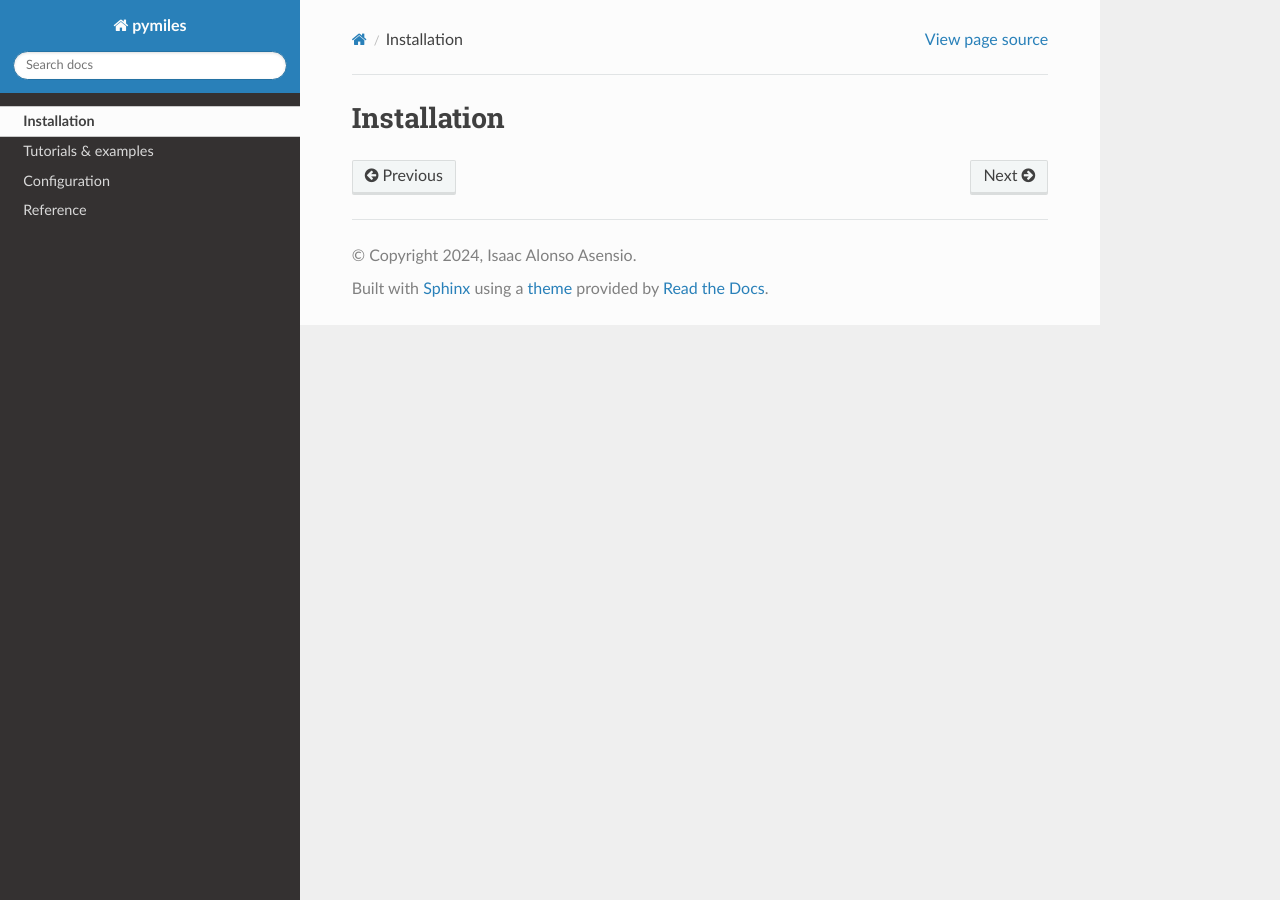
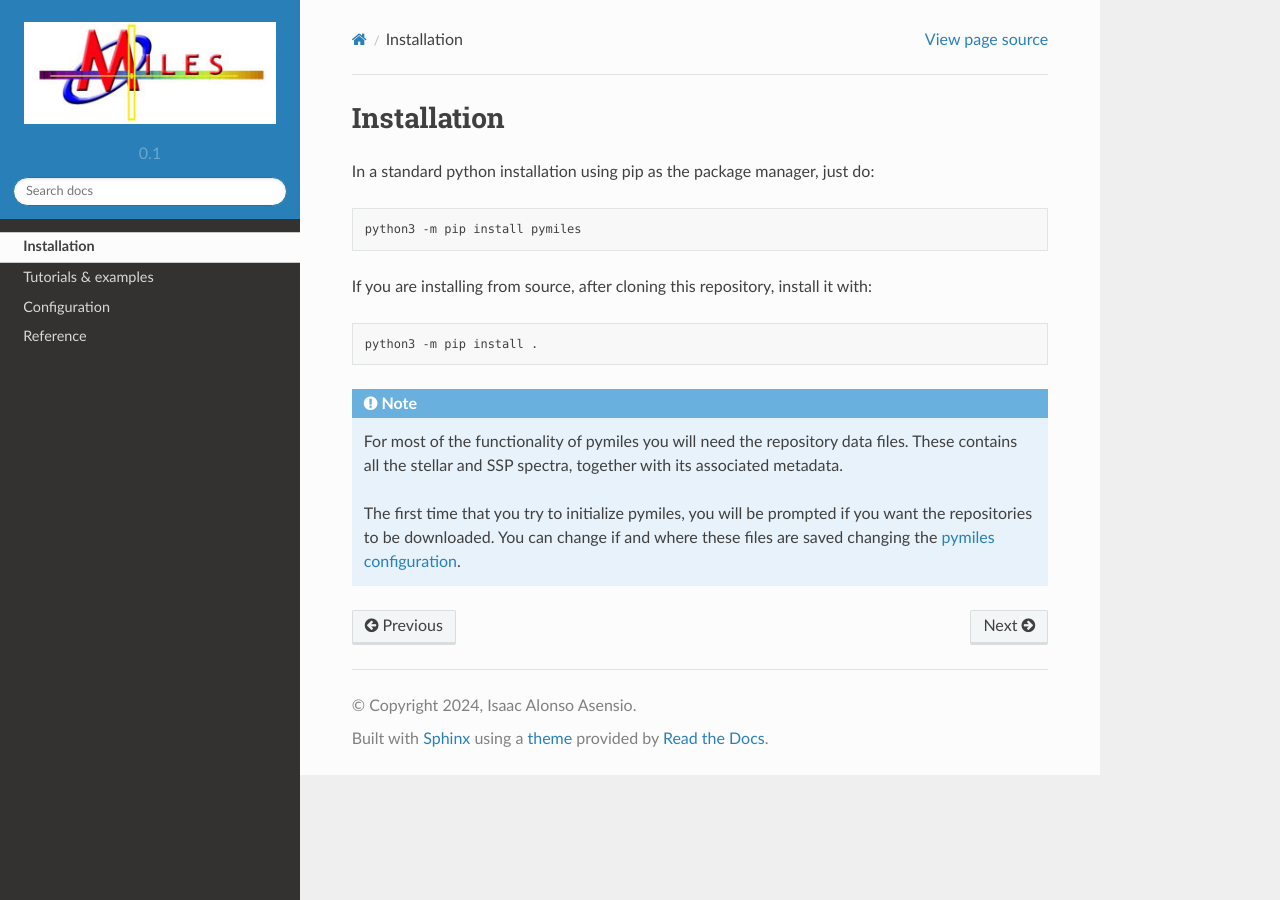
Before and after one commit to miles-iac/milespy, a Sphinx documentation site: the page built from docs/installation.rst, in a window 1280 px wide. Built offline with Sphinx 7.4.7 and the Read the Docs theme 2.0.0, drawn with Linux system fonts in a browser that asks for light colours.

```diff
--- a/docs/conf.py
+++ b/docs/conf.py
@@ -14,6 +14,8 @@ import sys
 
 sys.path.insert(0, os.path.abspath("../"))
 
+import pymiles  # noqa: E402
+
 
 # -- Project information -----------------------------------------------------
 
@@ -22,7 +24,8 @@ copyright = "2024, Isaac Alonso Asensio"
 author = "Isaac Alonso Asensio"
 
 # The full version, including alpha/beta/rc tags
-release = "0.0.1"
+release = pymiles.__version__
+version = pymiles.__version__
 
 
 # -- General configuration ---------------------------------------------------
@@ -60,6 +63,12 @@ exclude_patterns = []
 #
 html_theme = "sphinx_rtd_theme"
 
+html_logo = "miles_header.jpg"
+html_theme_options = {
+    "logo_only": True,
+    "display_version": True,
+}
+
 # Add any paths that contain custom static files (such as style sheets) here,
 # relative to this directory. They are copied after the builtin static files,
 # so a file named "default.css" will overwrite the builtin "default.css".
--- a/docs/index.rst
+++ b/docs/index.rst
@@ -6,7 +6,7 @@
 Pymiles documentation
 ===================================
 
-Welcome to the documentation for pymiles - a python interface to the MILES
+Welcome to the documentation for pymiles - a python interface to the `MILES <http://miles.iac.es>`_
 stellar library and SSP models. [#f]_
 This package aims to provide users an easy interface to generate single stellar
 population (SSP) models, navigate the stellar library or generate a spectra given
--- a/docs/installation.rst
+++ b/docs/installation.rst
@@ -1,2 +1,23 @@
 Installation
 ============
+
+In a standard python installation using pip as the package manager, just do:
+
+.. code-block:: bash
+
+  python3 -m pip install pymiles
+
+If you are installing from source, after cloning this repository, install it with:
+
+.. code-block:: bash
+
+  python3 -m pip install .
+
+.. note::
+  For most of the functionality of pymiles you will need the repository
+  data files. These contains all the stellar and SSP spectra, together with its
+  associated metadata.
+
+  The first time that you try to initialize pymiles, you will be prompted if you
+  want the repositories to be downloaded. You can change if and where these files
+  are saved changing the `pymiles configuration <configuration>`_.
```
Also changed, not shown: README.md (+24 -16 lines), docs/configuration.rst (+21 -0 lines), docs/miles_header.jpg (added).
